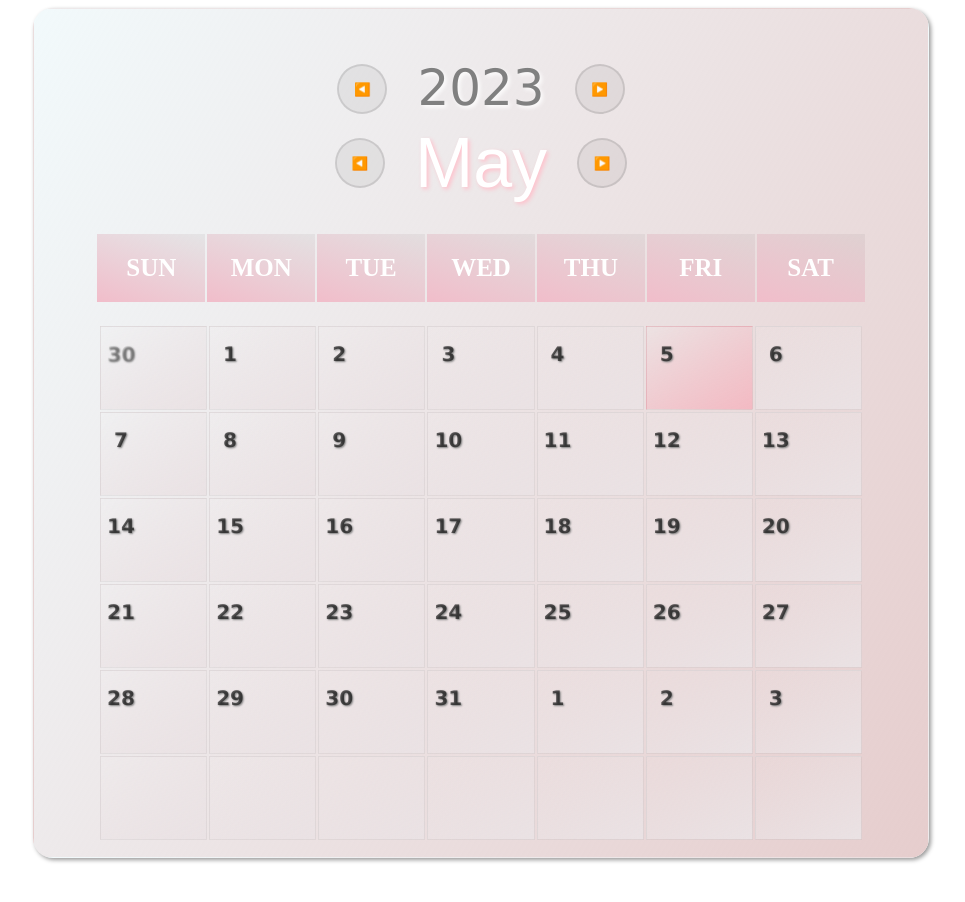
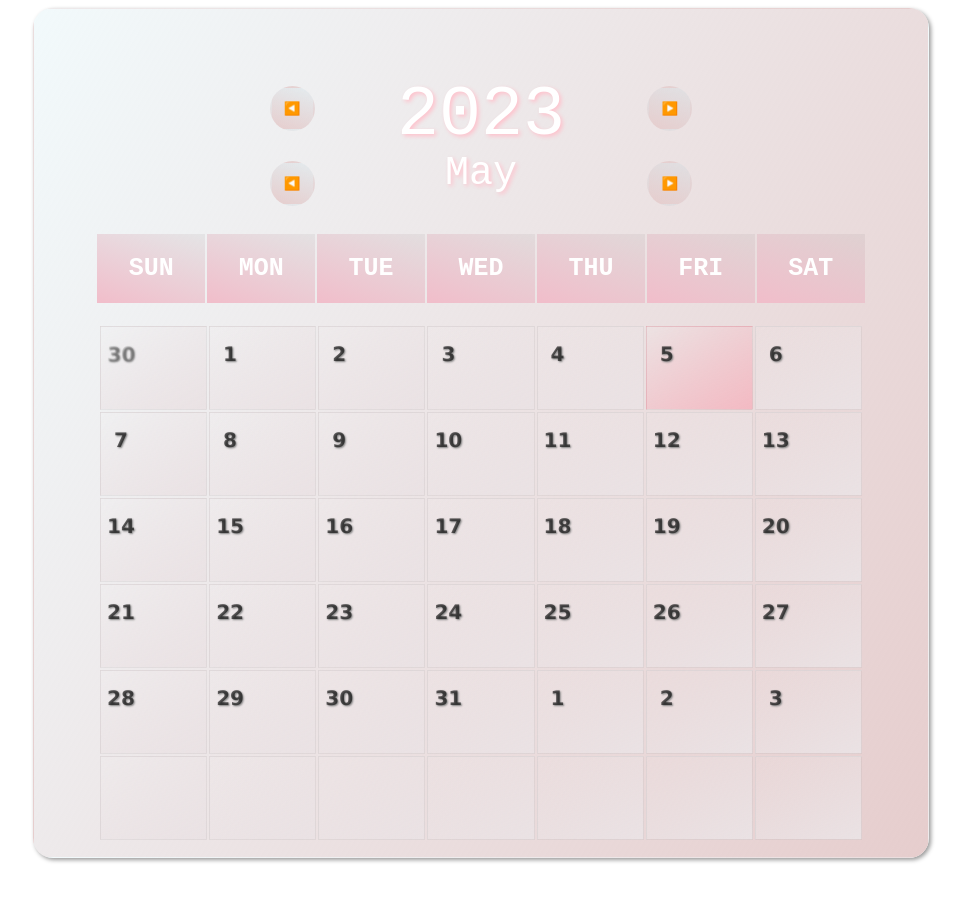
Before and after one commit to minsun0714/Diet_Diary_App, a React (Create React App) app: page / in a window 1280 px wide. Shown: the top 902 px of the page, without its empty margins (159-1124 px from the left). Built offline with nearby package versions, Linux system fonts and the light colour scheme.

Commit message:
💄 font: monospace로 변경

```diff
--- a/src/App.tsx
+++ b/src/App.tsx
@@ -30,43 +30,44 @@ const Table = styled.table`
 
 const YearWrapper = styled.caption`
   display: flex;
+  flex-direction: row;
+  justify-content: center;
   position: absolute;
+  margin-bottom: 650px;
 `;
 
 const Year = styled.span`
-  font-family: "Lucida Sans", "Lucida Sans Regular", "Lucida Grande",
-    "Lucida Sans Unicode", Geneva, Verdana, sans-serif;
-  font-size: 50px;
-  margin-top: 10px;
-  margin-bottom: 700px;
-  color: gray;
-  text-shadow: 2px 2px 4px white;
+  font-family: monospace;
+  font-size: 70px;
+  color: white;
+  text-shadow: 2px 2px 4px pink;
+  padding-bottom: 100px;
+  position: absolute;
 `;
 
 const MonthWrapper = styled.caption`
   display: flex;
+  flex-direction: row;
+  justify-content: center;
   position: absolute;
   margin-bottom: 500px;
 `;
 
 const Month = styled.span`
-  font-family: Arial, Helvetica, sans-serif;
-  font-size: 70px;
+  font-family: monospace;
+  font-size: 40px;
   color: white;
   text-shadow: 2px 2px 4px pink;
   padding-bottom: 40px;
-
-  @media (max-width: 1000px) {
-    font-size: 50px;
-  }
+  position: absolute;
 `;
 
 const Btn = styled.button`
-  background-color: rgba(0, 0, 0, 0.05);
-  height: 50px;
-  width: 50px;
-  margin: 15px 30px;
-  border: rgba(0, 0, 0, 0.1) 2px solid;
+  background: linear-gradient(200deg, rgba(125, 202, 220, 0.1), #e6cdcd);
+  height: 45px;
+  width: 45px;
+  margin: 10px 13vw;
+  border: rgba(0, 0, 0, 0) 2px solid;
   border-radius: 100px;
   display: flex;
   justify-content: center;
--- a/src/components/Days.tsx
+++ b/src/components/Days.tsx
@@ -2,6 +2,7 @@ import React from "react";
 import styled from "styled-components";
 
 const Day = styled.th`
+  font-family: monospace;
   font-size: 25px;
   padding: 20px 0px 20px;
   width: 8.43vw;
```
